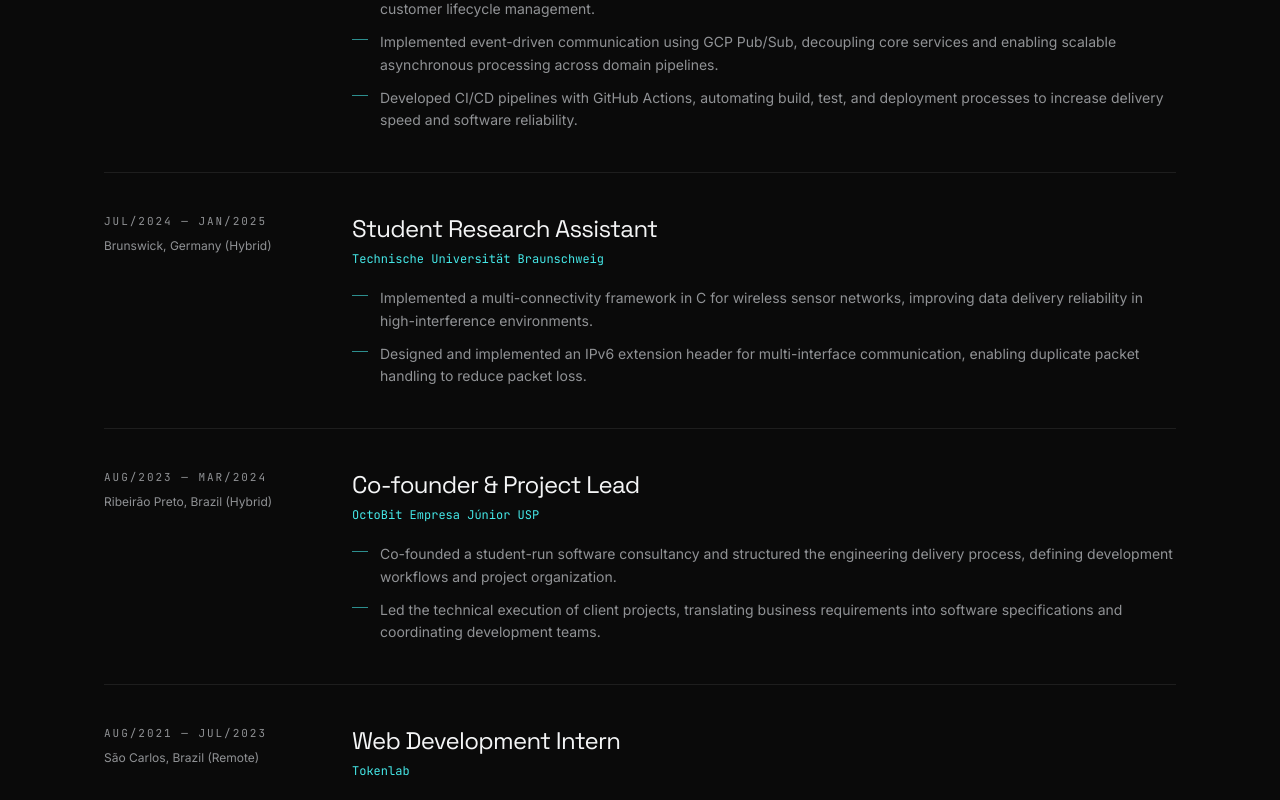
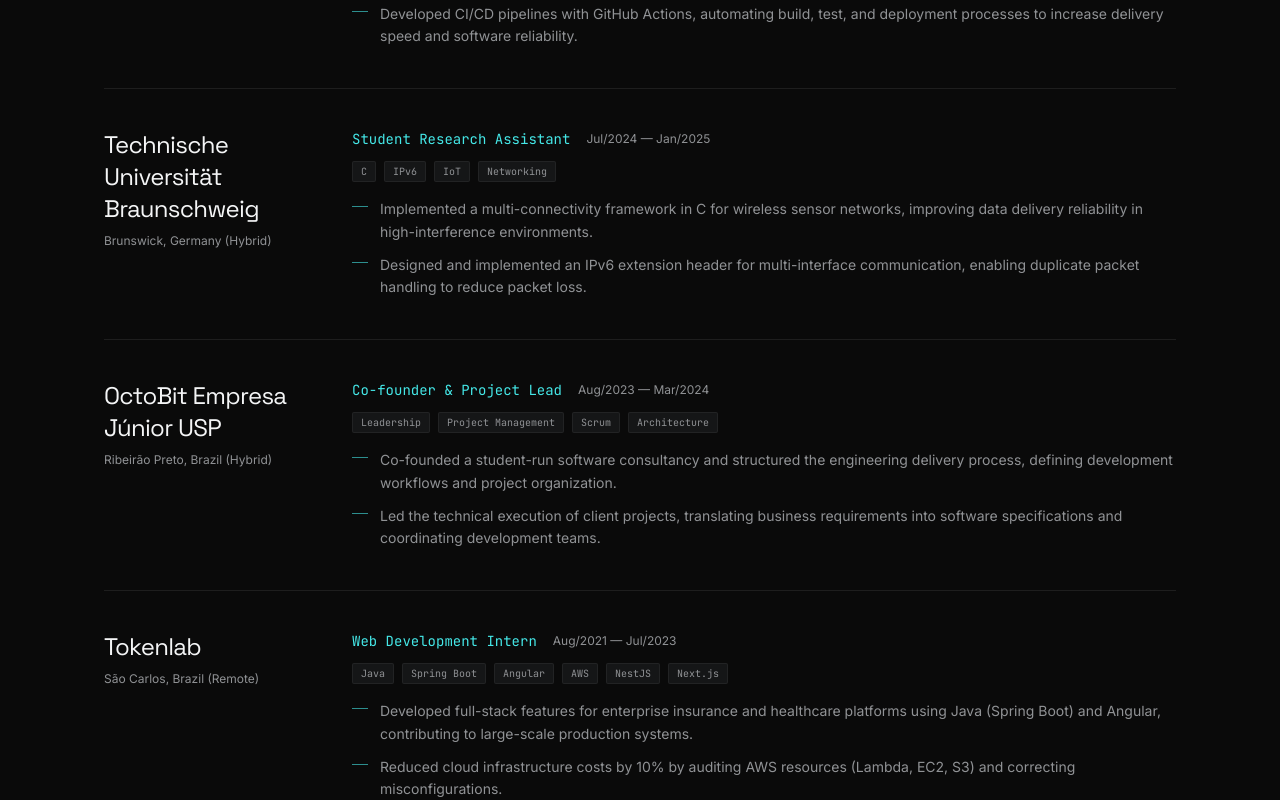
Before and after one commit to maucalil/maucalil.github.io, a React (Vite) app: page / in a window 1280 px wide. Shown: the part 4340-5140 px from the top of the page. Built offline with nearby package versions, Linux system fonts and the light colour scheme.

Commit message:
refactor(experience): update data structure to group roles under company and make skills optional

```diff
--- a/src/components/portfolio/Timeline.tsx
+++ b/src/components/portfolio/Timeline.tsx
@@ -4,8 +4,63 @@
 export function Timeline({ items }: { items: TimelineItem[] }) {
   return (
     <ol className="mt-14 space-y-0">
-      {items.map((item, i) => (
-        <Reveal as="li" key={item.title} delay={i * 60}>
+      {items.map((item, i) => {
+        if (item.company && item.roles) {
+          return (
+            <Reveal as="li" key={item.company} delay={i * 60}>
+              <article className="group relative grid gap-4 border-t border-hairline py-8 transition-colors md:grid-cols-[13rem_minmax(0,1fr)] md:gap-10 md:py-10">
+                <div className="min-w-0">
+                  <h3 className="display text-xl text-foreground md:text-2xl">{item.company}</h3>
+                  <p className="mt-2 text-xs text-muted-foreground">{item.location}</p>
+                </div>
+                <div className="min-w-0 space-y-10">
+                  {item.roles.map((role) => (
+                    <div key={role.title}>
+                      <div className="flex flex-wrap items-center gap-x-4 gap-y-1">
+                        <h4 className="font-mono text-sm text-primary">{role.title}</h4>
+                        <span className="text-xs text-muted-foreground">{role.date}</span>
+                      </div>
+
+                      {Array.isArray(role.skills) && role.skills.length > 0 && (
+                        <ul className="mt-3 flex flex-wrap gap-2">
+                          {role.skills.map((skill) => (
+                            <li
+                              key={skill}
+                              className="rounded-sm border border-border/60 bg-elevated px-2 py-0.5 text-[10px] font-mono text-muted-foreground"
+                            >
+                              {skill}
+                            </li>
+                          ))}
+                        </ul>
+                      )}
+
+                      {Array.isArray(role.bullets) && (
+                        <ul className="mt-4 space-y-2.5">
+                          {role.bullets.map((b) => (
+                            <li
+                              key={b}
+                              className="grid grid-cols-[auto_minmax(0,1fr)] gap-3 text-sm leading-relaxed text-muted-foreground"
+                            >
+                              <span aria-hidden className="mt-2 h-px w-4 shrink-0 bg-primary/60" />
+                              <span>{b}</span>
+                            </li>
+                          ))}
+                        </ul>
+                      )}
+                    </div>
+                  ))}
+                </div>
+                <span
+                  aria-hidden
+                  className="absolute -top-px left-0 h-px w-0 bg-primary transition-all duration-500 group-hover:w-full"
+                />
+              </article>
+            </Reveal>
+          );
+        }
+
+        return (
+          <Reveal as="li" key={item.title || i} delay={i * 60}>
             <article className="group relative grid gap-4 border-t border-hairline py-8 transition-colors md:grid-cols-[13rem_minmax(0,1fr)] md:gap-10 md:py-10">
               <div className="min-w-0">
                 <p className="eyebrow">{item.date}</p>
@@ -13,8 +68,8 @@
               </div>
               <div className="min-w-0">
                 <h3 className="display text-xl text-foreground md:text-2xl">{item.title}</h3>
-              <p className="mt-1.5 font-mono text-xs text-primary">{item.org}</p>
-              {item.bullets && (
+                {item.org && <p className="mt-1.5 font-mono text-xs text-primary">{item.org}</p>}
+                {Array.isArray(item.bullets) && (
                   <ul className="mt-5 space-y-2.5">
                     {item.bullets.map((b) => (
                       <li
@@ -34,7 +89,8 @@
               />
             </article>
           </Reveal>
-      ))}
+        );
+      })}
     </ol>
   );
 }
--- a/src/components/portfolio/data.ts
+++ b/src/components/portfolio/data.ts
@@ -5,12 +5,21 @@
 
 const dv = (path: string) => `https://cdn.jsdelivr.net/gh/devicons/devicon/icons/${path}`;
 
+export type TimelineRole = {
+  title: string;
+  date: string;
+  skills: string[];
+  bullets?: string[];
+};
+
 export type TimelineItem = {
-  title: string;
-  org: string;
-  date: string;
   location: string;
+  title?: string;
+  org?: string;
+  date?: string;
   bullets?: string[];
+  company?: string;
+  roles?: TimelineRole[];
 };
 
 export type Project = {
@@ -69,39 +78,58 @@
 
   const experience: TimelineItem[] = [
     {
-      title: t("journey.experience.e1.title"),
-      org: "Bemobi Wave",
-      date: t("journey.experience.e1.date"),
-      location: t("journey.experience.e1.location"),
-      bullets: t("journey.experience.e1.bullets", { returnObjects: true }) as string[],
+      company: t("journey.experience.c1.company"),
+      location: t("journey.experience.c1.location"),
+      roles: [
+        {
+          title: t("journey.experience.c1.roles.r1.title"),
+          date: t("journey.experience.c1.roles.r1.date"),
+          skills: t("journey.experience.c1.roles.r1.skills", { returnObjects: true }) as string[],
+          bullets: t("journey.experience.c1.roles.r1.bullets", { returnObjects: true }) as string[],
+        },
+        {
+          title: t("journey.experience.c1.roles.r2.title"),
+          date: t("journey.experience.c1.roles.r2.date"),
+          skills: t("journey.experience.c1.roles.r2.skills", { returnObjects: true }) as string[],
+          bullets: t("journey.experience.c1.roles.r2.bullets", { returnObjects: true }) as string[],
+        },
+      ],
     },
     {
-      title: t("journey.experience.e2.title"),
-      org: "Bemobi Wave",
-      date: t("journey.experience.e2.date"),
-      location: t("journey.experience.e2.location"),
-      bullets: t("journey.experience.e2.bullets", { returnObjects: true }) as string[],
+      company: t("journey.experience.c2.company"),
+      location: t("journey.experience.c2.location"),
+      roles: [
+        {
+          title: t("journey.experience.c2.roles.r1.title"),
+          date: t("journey.experience.c2.roles.r1.date"),
+          skills: t("journey.experience.c2.roles.r1.skills", { returnObjects: true }) as string[],
+          bullets: t("journey.experience.c2.roles.r1.bullets", { returnObjects: true }) as string[],
+        },
+      ],
     },
     {
-      title: t("journey.experience.e3.title"),
-      org: "Technische Universität Braunschweig",
-      date: t("journey.experience.e3.date"),
-      location: t("journey.experience.e3.location"),
-      bullets: t("journey.experience.e3.bullets", { returnObjects: true }) as string[],
+      company: t("journey.experience.c3.company"),
+      location: t("journey.experience.c3.location"),
+      roles: [
+        {
+          title: t("journey.experience.c3.roles.r1.title"),
+          date: t("journey.experience.c3.roles.r1.date"),
+          skills: t("journey.experience.c3.roles.r1.skills", { returnObjects: true }) as string[],
+          bullets: t("journey.experience.c3.roles.r1.bullets", { returnObjects: true }) as string[],
+        },
+      ],
     },
     {
-      title: t("journey.experience.e4.title"),
-      org: "OctoBit Empresa Júnior USP",
-      date: t("journey.experience.e4.date"),
-      location: t("journey.experience.e4.location"),
-      bullets: t("journey.experience.e4.bullets", { returnObjects: true }) as string[],
-    },
-    {
-      title: t("journey.experience.e5.title"),
-      org: "Tokenlab",
-      date: t("journey.experience.e5.date"),
-      location: t("journey.experience.e5.location"),
-      bullets: t("journey.experience.e5.bullets", { returnObjects: true }) as string[],
+      company: t("journey.experience.c4.company"),
+      location: t("journey.experience.c4.location"),
+      roles: [
+        {
+          title: t("journey.experience.c4.roles.r1.title"),
+          date: t("journey.experience.c4.roles.r1.date"),
+          skills: t("journey.experience.c4.roles.r1.skills", { returnObjects: true }) as string[],
+          bullets: t("journey.experience.c4.roles.r1.bullets", { returnObjects: true }) as string[],
+        },
+      ],
     },
   ];
 
--- a/src/locales/en.json
+++ b/src/locales/en.json
@@ -67,18 +67,21 @@
       "lead": "Professional experience and academic background.",
       "education_title": "Education",
       "experience": {
-        "e1": {
+        "c1": {
+          "company": "Bemobi Wave",
+          "location": "Remote",
+          "roles": {
+            "r1": {
               "title": "Mid-Level Software Engineer",
-          "location": "Remote",
               "date": "Jul/2026 — Present",
+              "skills": ["Node.js", "TypeScript", "GCP", "Microservices", "Next.js"],
               "bullets": [
                 "Taking technical ownership of core BSS (Business Support Systems) microservices.",
                 "Contributing to technical and architectural decisions, ensuring the evolution of scalable, domain-agnostic solutions across the platform."
               ]
             },
-        "e2": {
+            "r2": {
               "title": "Junior Software Engineer",
-          "location": "Remote",
               "date": "Nov/2025 — Jun/2026",
               "bullets": [
                 "Designed and implemented domain-agnostic microservices in Node.js (TypeScript) across core BSS modules, enabling multi-tenant scalability and seamless client onboarding.",
@@ -87,34 +90,54 @@
                 "Implemented event-driven communication using GCP Pub/Sub, decoupling core services and enabling scalable asynchronous processing across domain pipelines.",
                 "Developed CI/CD pipelines with GitHub Actions, automating build, test, and deployment processes to increase delivery speed and software reliability."
               ]
+            }
+          }
         },
-        "e3": {
+        "c2": {
+          "company": "Technische Universität Braunschweig",
+          "location": "Brunswick, Germany (Hybrid)",
+          "roles": {
+            "r1": {
               "title": "Student Research Assistant",
-          "location": "Brunswick, Germany (Hybrid)",
               "date": "Jul/2024 — Jan/2025",
+              "skills": ["C", "IPv6", "IoT", "Networking"],
               "bullets": [
                 "Implemented a multi-connectivity framework in C for wireless sensor networks, improving data delivery reliability in high-interference environments.",
                 "Designed and implemented an IPv6 extension header for multi-interface communication, enabling duplicate packet handling to reduce packet loss."
               ]
+            }
+          }
         },
-        "e4": {
+        "c3": {
+          "company": "OctoBit Empresa Júnior USP",
+          "location": "Ribeirão Preto, Brazil (Hybrid)",
+          "roles": {
+            "r1": {
               "title": "Co-founder & Project Lead",
-          "location": "Ribeirão Preto, Brazil (Hybrid)",
               "date": "Aug/2023 — Mar/2024",
+              "skills": ["Leadership", "Project Management", "Scrum", "Architecture"],
               "bullets": [
                 "Co-founded a student-run software consultancy and structured the engineering delivery process, defining development workflows and project organization.",
                 "Led the technical execution of client projects, translating business requirements into software specifications and coordinating development teams."
               ]
+            }
+          }
         },
-        "e5": {
+        "c4": {
+          "company": "Tokenlab",
+          "location": "São Carlos, Brazil (Remote)",
+          "roles": {
+            "r1": {
               "title": "Web Development Intern",
-          "location": "São Carlos, Brazil (Remote)",
               "date": "Aug/2021 — Jul/2023",
+              "skills": ["Java", "Spring Boot", "Angular", "AWS", "NestJS", "Next.js"],
               "bullets": [
                 "Developed full-stack features for enterprise insurance and healthcare platforms using Java (Spring Boot) and Angular, contributing to large-scale production systems.",
                 "Reduced cloud infrastructure costs by 10% by auditing AWS resources (Lambda, EC2, S3) and correcting misconfigurations.",
                 "Built an internal management tool using NestJS and Next.js to evaluate a new full-stack architecture, enabling its adoption in subsequent client projects."
               ]
+            }
+          }
         }
       },
       "education": {
--- a/src/locales/pt.json
+++ b/src/locales/pt.json
@@ -67,18 +67,21 @@
       "lead": "Experiência profissional e formação acadêmica.",
       "education_title": "Formação",
       "experience": {
-        "e1": {
+        "c1": {
+          "company": "Bemobi Wave",
+          "location": "Remoto",
+          "roles": {
+            "r1": {
               "title": "Engenheiro de Software Pleno",
-          "location": "Remoto",
               "date": "Jul/2026 — Presente",
+              "skills": ["Node.js", "TypeScript", "GCP", "Microservices", "Next.js"],
               "bullets": [
                 "Assumo ownership técnico sobre microsserviços core BSS (Business Support Systems), contribuindo com decisões técnicas e arquiteturais.",
                 "Garanto a evolução de soluções escaláveis e agnósticas de domínio em toda a plataforma."
               ]
             },
-        "e2": {
+            "r2": {
               "title": "Engenheiro de Software Júnior",
-          "location": "Remoto",
               "date": "Nov/2025 — Jun/2026",
               "bullets": [
                 "Desenhei e implementei microsserviços agnósticos de domínio em Node.js (TypeScript) para os módulos core BSS, permitindo escalabilidade multi-tenant e onboarding simplificado de clientes.",
@@ -87,34 +90,54 @@
                 "Implementei comunicação orientada a eventos usando GCP Pub/Sub, desacoplando serviços e possibilitando o processamento assíncrono escalável nos pipelines.",
                 "Desenvolvi pipelines de CI/CD utilizando GitHub Actions, automatizando testes, builds e deploys para aumentar a velocidade de entrega e a confiabilidade."
               ]
+            }
+          }
         },
-        "e3": {
+        "c2": {
+          "company": "Technische Universität Braunschweig",
+          "location": "Braunschweig, Alemanha (Híbrido)",
+          "roles": {
+            "r1": {
               "title": "Assistente de Pesquisa",
-          "location": "Braunschweig, Alemanha (Híbrido)",
               "date": "Jul/2024 — Jan/2025",
+              "skills": ["C", "IoT", "Protocolos de Rede"],
               "bullets": [
                 "Implementei um framework de multi-conectividade em C para redes de sensores sem fio, melhorando a confiabilidade na entrega de dados em ambientes com alta interferência.",
                 "Desenvolvi um cabeçalho de extensão IPv6 para comunicação entre múltiplas interfaces, reduzindo a perda de pacotes com o tratamento eficiente de pacotes duplicados."
               ]
+            }
+          }
         },
-        "e4": {
+        "c3": {
+          "company": "OctoBit Empresa Júnior USP",
+          "location": "Ribeirão Preto, Brasil (Híbrido)",
+          "roles": {
+            "r1": {
               "title": "Cofundador e Diretor de Projetos",
-          "location": "Ribeirão Preto, Brasil (Híbrido)",
               "date": "Ago/2023 — Mar/2024",
+              "skills": ["Liderança", "Gestão de Projetos"],
               "bullets": [
                 "Cofundei uma consultoria de software júnior e estruturei o processo de engenharia, definindo fluxos de desenvolvimento e a organização de projetos.",
                 "Liderei a execução técnica de projetos reais, traduzindo requisitos de negócios em especificações de software e coordenando as equipes."
               ]
+            }
+          }
         },
-        "e5": {
+        "c4": {
+          "company": "Tokenlab",
+          "location": "São Carlos, Brasil (Remoto)",
+          "roles": {
+            "r1": {
               "title": "Estagiário de Desenvolvimento Web",
-          "location": "São Carlos, Brasil (Remoto)",
               "date": "Ago/2021 — Jul/2023",
+              "skills": ["Java Spring Boot", "Angular", "AWS", "NestJS", "Next.js"],
               "bullets": [
                 "Desenvolvi features full-stack para plataformas corporativas de seguros e saúde utilizando Java (Spring Boot) e Angular, contribuindo em sistemas de larga escala em produção.",
                 "Reduzi os custos de infraestrutura em nuvem em 10% através da auditoria de recursos da AWS (Lambda, EC2, S3) e correção de configurações.",
                 "Construí uma ferramenta interna de gestão usando NestJS e Next.js para validar uma nova arquitetura, permitindo sua adoção nos projetos subsequentes."
               ]
+            }
+          }
         }
       },
       "education": {
```
Lines whose indentation alone changed are shown as unchanged.
